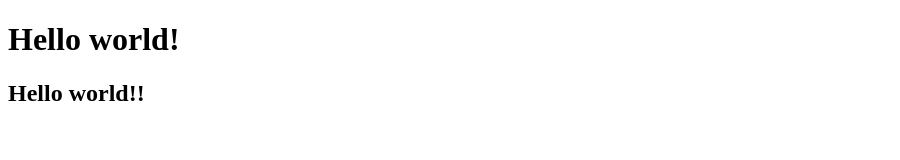
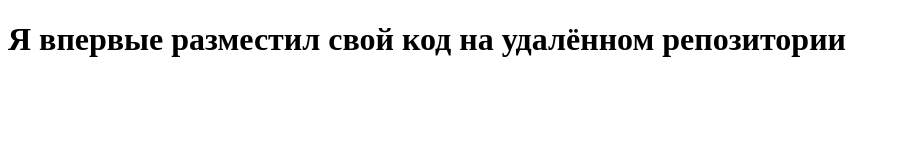
Before and after one commit to Mamuka-111/test_repo, a plain HTML site: page index.html in a window 1280 px wide. Shown: the whole page, without its empty margins (0-900 px from the left). Drawn offline with Linux system fonts and the light colour scheme.

Commit message:
New commit

```diff
--- a/index.html
+++ b/index.html
@@ -3,10 +3,9 @@
 <head>
     <meta charset="UTF-8">
     <meta name="viewport" content="width=device-width, initial-scale=1.0">
-    <title>Document</title>
+    <title>New git project</title>
 </head>
 <body>
-    <h1>Hello world!</h1>
-    <h2>Hello world!!</h2>
+    <h1>Я впервые разместил свой код на удалённом репозитории</h1>
 </body>
 </html>
```
Also changed, not shown: 1 other file.
